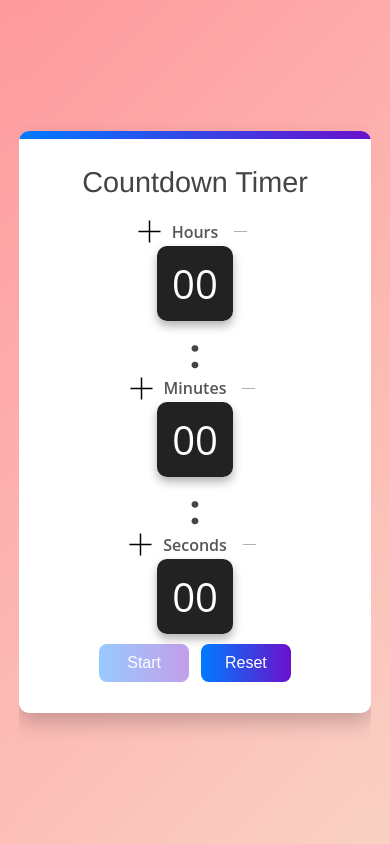
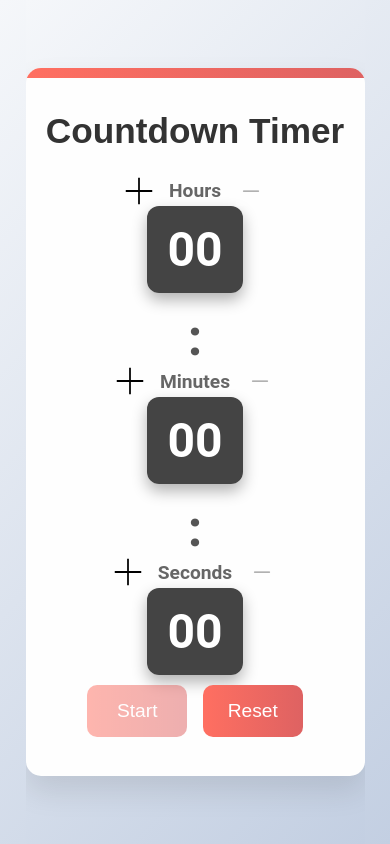
Before and after one commit to miracle5284/timeapp, a Django app: page / in a window 390 px wide. Run offline with Django 5.2, Linux system fonts and the light colour scheme.

Commit message:
add dynamic styling

```diff
--- a/timer/static/js/timer.js
+++ b/timer/static/js/timer.js
@@ -79,7 +79,7 @@ function toggleTimer() {
     axios.put('/pause_timer', { duration }, getHeaders())
       .then(() => {
         clearInterval(countdownInterval);
-        controlBtn.textContent = 'Start';
+        updateControlButtonText('Start');
         active = false; // Update the active state
         toggleFieldStates(false); // Re-enable editing and buttons
       });
@@ -103,7 +103,7 @@ function toggleTimer() {
 function startTimer(duration) {
   renderTimer(duration);
   active = true;
-  controlBtn.textContent = 'Pause';
+  updateControlButtonText('Pause');
   timeUpWrapper.textContent = null;
   countdownInterval = setInterval(() => {
     duration--;
@@ -115,7 +115,7 @@ function startTimer(duration) {
       playTimeUpSound();
       active = false;
       toggleFieldStates(false); // Re-enable editing and buttons
-      controlBtn.textContent = 'Start';
+      updateControlButtonText('Start');
       updateButtonStates();
     }
   }, 1000);
@@ -130,7 +130,7 @@ function resetTimer() {
       active = false;
       toggleFieldStates(false); // Re-enable editing and buttons
       updateButtonStates();
-      controlBtn.textContent = 'Start';
+      updateControlButtonText('Start');
     });
 }
 
@@ -256,11 +256,10 @@ function getHeaders() {
 // Manipulating windows cursor position
 function getCursorPosition() {
   const selection = window.getSelection();
-  return selection.anchorOffset
+  return selection.anchorOffset;
 }
 
 function setCursorPosition(el, index) {
-
   const selection = window.getSelection();
   const range = document.createRange();
 
@@ -276,3 +275,21 @@ function setCursorPosition(el, index) {
   selection.removeAllRanges();
   selection.addRange(range);
 }
+
+
+// Helper function to fade out/in the control button text
+function updateControlButtonText(newText) {
+  const controlText = document.getElementById("control-text");
+  if (!controlText) {
+    // Fallback if span is missing
+    controlBtn.textContent = newText;
+    return;
+  }
+  controlText.classList.remove("fade-in");
+  controlText.classList.add("fade-out");
+  setTimeout(() => {
+    controlText.textContent = newText;
+    controlText.classList.remove("fade-out");
+    controlText.classList.add("fade-in");
+  }, 500); // Match the CSS transition duration
+}
--- /dev/null
+++ b/timer/static/styles/style-cool.css
@@ -0,0 +1,249 @@
+/* Base styles */
+html, body {
+  margin: 0;
+  padding: 0;
+  height: 100%;
+  display: flex;
+  justify-content: center;
+  align-items: center;
+  font-family: 'Roboto', Arial, sans-serif;
+  overflow-x: hidden;
+  background: linear-gradient(135deg, #f5f7fa 0%, #c3cfe2 100%);
+}
+
+/* Title */
+h1 {
+  font-size: clamp(2.5rem, 5vw, 4rem);
+  color: #333;
+  margin-bottom: 25px;
+  font-weight: 700;
+  text-align: center;
+  font-family: "Montserrat", Arial, sans-serif;
+}
+
+/* Timer Container */
+.t-container {
+  width: 85%;
+  max-width: 650px;
+  min-width: 300px;
+  padding: clamp(25px, 6vw, 50px);
+  background: #fefefe;
+  border-radius: 20px;
+  box-shadow: 0 15px 30px rgba(0, 0, 0, 0.1);
+  text-align: center;
+  position: relative;
+  overflow: hidden;
+}
+
+/* Top bar design */
+.t-container:before {
+  content: '';
+  position: absolute;
+  top: 0;
+  left: 0;
+  width: 100%;
+  height: 10px;
+  background: linear-gradient(to right, #ff6f61, #de6262);
+}
+
+/* Timer Display */
+.timer-face {
+  display: flex;
+  justify-content: center;
+  align-items: center;
+  margin: clamp(25px, 6vw, 50px) 0;
+  flex-wrap: wrap;
+}
+
+.timer-display {
+  display: flex;
+  align-items: center;
+  gap: clamp(10px, 4vw, 25px);
+}
+
+/* Time Blocks */
+.display {
+  font-size: clamp(2.5rem, 7vw, 6rem);
+  font-weight: 600;
+  background-color: #444;
+  color: #fff;
+  padding: clamp(15px, 4vw, 20px) clamp(20px, 6vw, 35px);
+  border-radius: 12px;
+  text-align: center;
+  min-width: clamp(70px, 25vw, 120px);
+  box-shadow: 0 7px 15px rgba(0, 0, 0, 0.3);
+}
+
+/* Rounded Colon */
+.colon {
+  font-size: clamp(2.5rem, 7vw, 6rem);
+  font-weight: bold;
+  color: #555;
+  margin-top: clamp(10px, 2vw, 15px);
+  display: flex;
+  align-items: center;
+  justify-content: center;
+  line-height: 1;
+  transform: translateY(25%);
+  font-family: "Poppins", "Arial Rounded MT Bold", "Helvetica Rounded", Arial, sans-serif;
+}
+
+/* Buttons and Labels */
+.label {
+  display: flex;
+  justify-content: center;
+  align-items: center;
+  gap: 15px;
+  margin-bottom: clamp(15px, 4vw, 35px);
+}
+
+.label-text {
+  font-size: 1.2rem;
+  color: #666;
+  font-weight: 700;
+}
+
+.btn-icon {
+  all: unset;
+  cursor: pointer;
+  display: inline-flex;
+  justify-content: center;
+  align-items: center;
+  width: clamp(30px, 6vw, 35px);
+  height: clamp(30px, 6vw, 35px);
+}
+
+.btn-icon img {
+  width: 100%;
+  height: auto;
+  transition: transform 0.2s ease, opacity 0.2s ease;
+}
+
+.btn-icon img:hover {
+  transform: scale(1.3);
+  opacity: 0.8;
+}
+
+.btn-icon:disabled {
+  opacity: 0.4;
+  pointer-events: none;
+}
+
+/* Control Buttons */
+.controls {
+  margin-top: clamp(15px, 4vw, 35px);
+  display: flex;
+  justify-content: center;
+  gap: clamp(15px, 4vw, 20px);
+}
+
+.ctrl-btn {
+  background: linear-gradient(to right, #ff6f61, #de6262);
+  color: white;
+  font-size: clamp(1rem, 2vw, 1.5rem);
+  padding: clamp(15px, 3vw, 20px) clamp(20px, 6vw, 35px);
+  border-radius: 10px;
+  border: none;
+  cursor: pointer;
+  transition: all 0.3s ease;
+  min-width: clamp(90px, 25vw, 130px);
+}
+
+.ctrl-btn:hover {
+  background: linear-gradient(to right, #e55d50, #c54b4b);
+}
+
+.ctrl-btn:disabled {
+  background-color: #ddd;
+  cursor: not-allowed;
+  opacity: 0.5;
+}
+
+/* Time-Up Notification */
+.time-up {
+  margin-top: 20px;
+  font-size: clamp(1.5rem, 3vw, 2rem);
+  color: #e74c3c;
+  font-weight: bold;
+}
+
+/* Custom Popover */
+.custom-popover {
+  position: absolute;
+  background: #555;
+  color: #fff;
+  padding: 10px 15px;
+  border-radius: 8px;
+  font-size: clamp(0.9rem, 1.2vw, 1.2rem);
+  white-space: nowrap;
+  z-index: 1000;
+  box-shadow: 0 3px 8px rgba(0, 0, 0, 0.2);
+  transform: translate(-50%, -100%);
+}
+
+/* Responsive Design Adjustments */
+@media (max-width: 768px) {
+  .t-container {
+    width: 90%;
+    padding: clamp(20px, 5vw, 30px);
+  }
+
+  .timer-face {
+    margin: 25px 0;
+  }
+
+  .timer-display {
+    gap: 10px;
+  }
+
+  .display {
+    font-size: clamp(2.2rem, 6vw, 5.5rem);
+    padding: 15px 20px;
+    min-width: 70px;
+  }
+
+  .colon {
+    font-size: clamp(2.2rem, 6vw, 5.5rem);
+  }
+
+  .ctrl-btn {
+    padding: 15px 20px;
+    min-width: 100px;
+  }
+}
+
+@media (max-width: 480px) {
+  h1 {
+    font-size: 2.2rem;
+  }
+
+  .t-container {
+    width: 95%;
+    padding: clamp(15px, 5vw, 25px);
+    border-radius: 15px;
+  }
+
+  .timer-face {
+    flex-direction: column;
+    gap: 15px;
+  }
+
+  .timer-display {
+    flex-direction: column;
+    gap: 15px;
+  }
+
+  .display {
+    font-size: 3rem;
+    min-width: 80px;
+  }
+
+  .colon {
+    font-size: 3rem;
+  }
+
+  .ctrl-btn {
+    padding: 15px 18px;
+    font-size: 1.2rem;
+  }
+}
--- a/timer/templates/timer.html
+++ b/timer/templates/timer.html
@@ -8,7 +8,7 @@
     <meta name="viewport" content="width=device-width, initial-scale=1">
     <meta name="description" content="Countdown Timer">
     <link href="https://fonts.googleapis.com/css2?family=Poppins:wght@400;600&display=swap" rel="stylesheet">
-    <link href="{% static '/styles/style.css' %}" rel="stylesheet">
+    <link href="{% static '/styles/'|add:style %}" rel="stylesheet">
       <link rel="icon" type="image/svg+xml" href="{% static 'imgs/clock-circle-svgrepo-com.svg' %}">
     <script src="https://cdn.jsdelivr.net/npm/axios/dist/axios.min.js" defer></script>
 
@@ -59,7 +59,10 @@
         </div>
       </div>
       <div class="controls">
-        <button id="control" class="ctrl-btn" onclick="toggleTimer()">Start</button>
+        <button id="control" class="ctrl-btn" onclick="toggleTimer()">
+          <span id="control-text" class="fade-in">Start</span>
+        </button>
+
         <button id="reset" class="ctrl-btn" onclick="resetTimer()">Reset</button>
       </div>
       <div class="time-up" id="time-up-wrap">
--- a/timer/views.py
+++ b/timer/views.py
@@ -2,8 +2,10 @@ from datetime import datetime
 from django.http import JsonResponse
 from django.shortcuts import render
 from django.views.decorators.http import require_http_methods
+from .utils import calculate_elapsed_time
 import json
 import logging
+import random
 
 # Initialize logger for debugging
 logging.basicConfig(level=logging.INFO)
@@ -15,6 +17,8 @@ def ensure_session(request):
         request.session.create()
 
 # Home View: Renders the timer with stored session data
+
+STYLES = ['animate-styling.css', 'style.css', 'style-cool.css', 'style-white.css']
 def home(request):
     ensure_session(request)
 
@@ -25,15 +29,19 @@ def home(request):
         start_time = request.session.get('start_time')
         time_up = False
 
+        # Check if a style is already stored in session
+        style = request.session.get('selected_style')
+
+        if not style or calculate_elapsed_time(style.get('start_time')) > 3600:
+            # If not, select a random style and store it in session
+            request.session['selected_style'] = style = {
+                'style': random.choice(STYLES),
+                'start_time': datetime.now().isoformat()
+            }
+
         if duration > 0 and start_time:
             try:
-                start_time_dt = datetime.fromisoformat(start_time)
-
-                if pause_time:
-                    pause_time_dt = datetime.fromisoformat(pause_time)
-                    duration -= (pause_time_dt - start_time_dt).total_seconds()
-                else:
-                    duration -= (datetime.now() - start_time_dt).total_seconds()
+                duration -= calculate_elapsed_time(start_time, pause_time)
 
                 if duration <= 0:
                     duration = 0
@@ -52,7 +60,8 @@ def home(request):
             "time_maps": {'Hours': int(hour), 'Minutes': int(minutes), 'Seconds': int(seconds)},
             'time_up': time_up,
             'initial_duration': initial_duration,
-            "active": bool(not pause_time and start_time and duration)
+            "active": bool(not pause_time and start_time and duration),
+            'style': style.get('style')
         })
 
     except Exception as e:
```
Also changed, not shown: timer/static/styles/style-white.css (added, +284 -0 lines), timer/utils.py (added, +9 -0 lines), timer/static/styles/animate-styling.css (added). Lines whose indentation alone changed are shown as unchanged.
